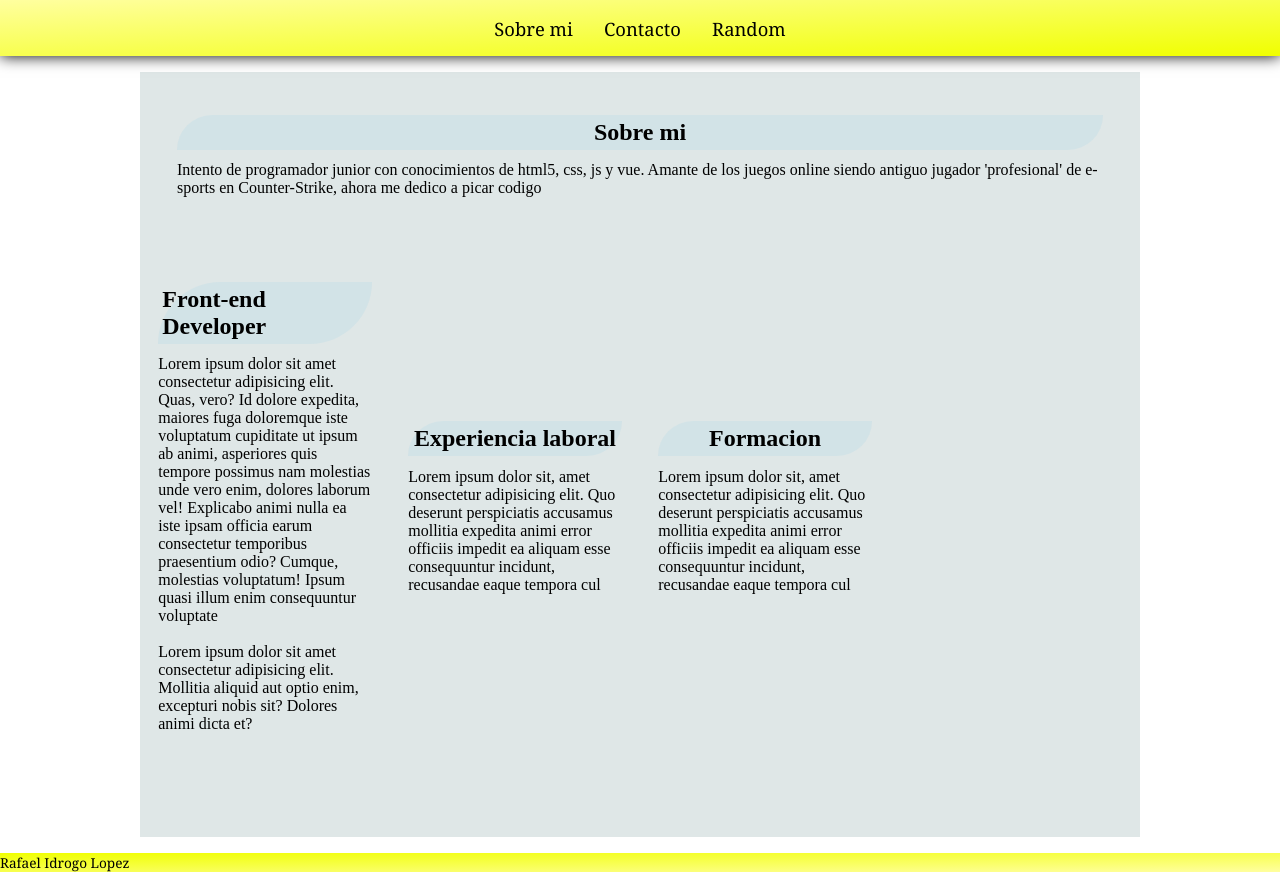
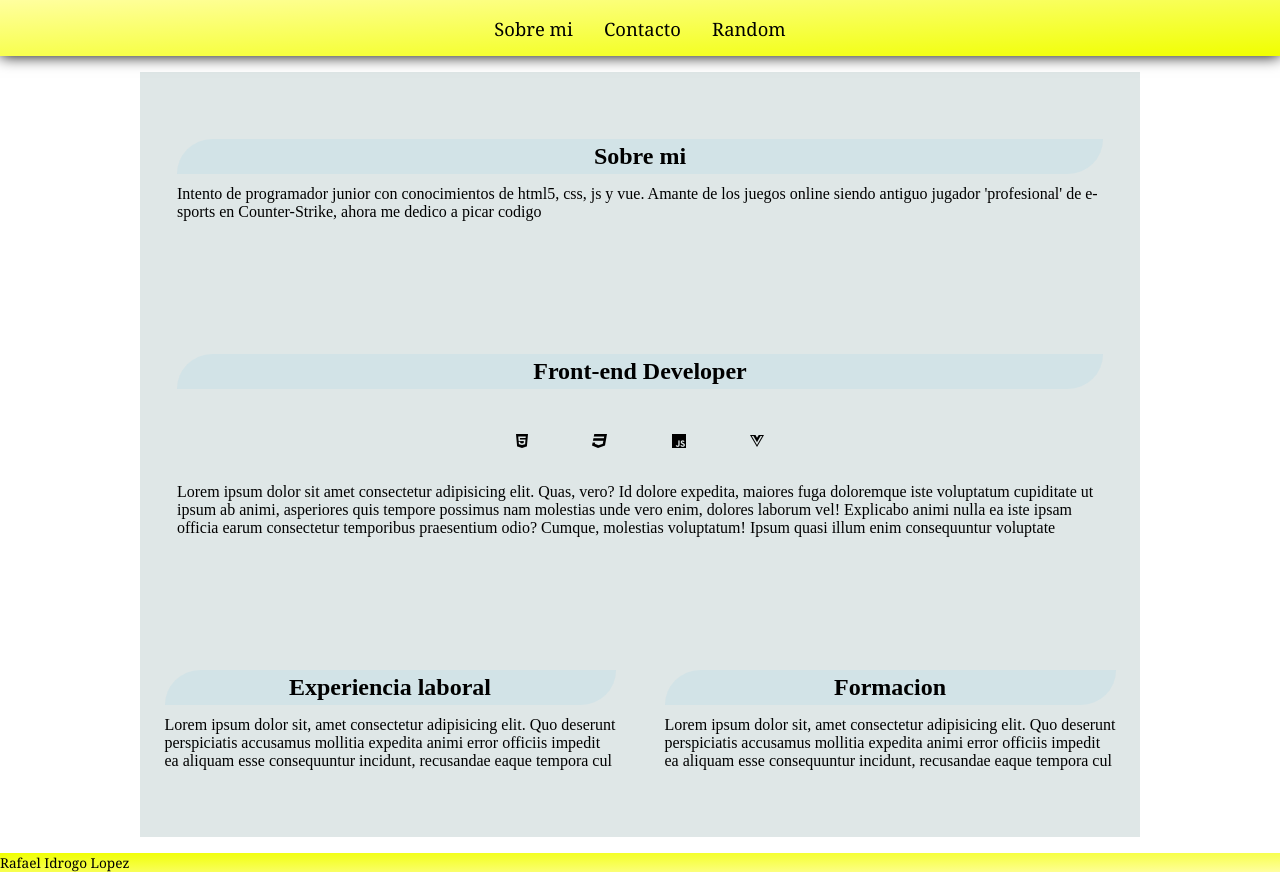
Before and after one commit to rafajlpz/cv-vue, a Vue app: page / in a window 1280 px wide. Built offline with nearby package versions, Linux system fonts and the light colour scheme.

Commit message:
Modificacion estructura CV
Retocado campos y stylos css

```diff
--- a/public/index.html
+++ b/public/index.html
@@ -5,6 +5,7 @@
     <meta http-equiv="X-UA-Compatible" content="IE=edge">
     <meta name="viewport" content="width=device-width,initial-scale=1.0">
     <link rel="icon" href="<%= BASE_URL %>favicon.ico">
+    <link rel="stylesheet" href="https://cdnjs.cloudflare.com/ajax/libs/font-awesome/6.1.1/css/all.min.css">
     <title><%= htmlWebpackPlugin.options.title %></title>
   </head>
   <body>
--- a/src/views/HomeView.vue
+++ b/src/views/HomeView.vue
@@ -12,25 +12,30 @@
       </div>
     </div>
 
-
-
-
-
     <div class="lenguajes">
       <div class="description-texto1">
         <h2>Front-end Developer</h2>
         <div class="experiencias">
-          <div class="adantia">
-            <p class="exp1">Lorem ipsum dolor sit amet consectetur adipisicing elit. Quas, vero? Id dolore expedita, maiores fuga doloremque iste voluptatum cupiditate ut ipsum ab animi, asperiores quis tempore possimus nam molestias unde vero enim, dolores laborum vel! Explicabo animi nulla ea iste ipsam officia earum consectetur temporibus praesentium odio? Cumque, molestias voluptatum! Ipsum quasi illum enim consequuntur voluptate </p>
-          </div><br>
-          <div class="cersia">
-            <p class="exp2">Lorem ipsum dolor sit amet consectetur adipisicing elit. Mollitia aliquid aut optio enim, excepturi nobis sit? Dolores animi dicta et?</p>
+          <div class="caja-iconos">
+            <li><i class="fa-brands fa-html5"></i></li>
+            <li><i class="fa-brands fa-css3"></i></li>
+            <li><i class="fa-brands fa-js"></i></li>
+            <li><i class="fa-brands fa-vuejs"></i></li>
           </div>
+          <p class="exp1">
+            Lorem ipsum dolor sit amet consectetur adipisicing elit. Quas, vero?
+            Id dolore expedita, maiores fuga doloremque iste voluptatum
+            cupiditate ut ipsum ab animi, asperiores quis tempore possimus nam
+            molestias unde vero enim, dolores laborum vel! Explicabo animi nulla
+            ea iste ipsam officia earum consectetur temporibus praesentium odio?
+            Cumque, molestias voluptatum! Ipsum quasi illum enim consequuntur
+            voluptate
+          </p>
+
+
         </div>
       </div>
     </div>
-
-
 
     <div class="laboral">
       <div class="description-texto2">
@@ -42,10 +47,6 @@
         </p>
       </div>
     </div>
-
-
-
-
 
     <div class="formacion">
       <div class="description-texto2">
@@ -68,12 +69,15 @@
   margin-right: auto;
 
   max-width: 62.5rem;
-  height: 100%;
+
   background-color: rgba(174, 194, 194, 0.4);
   display: grid;
-  grid-template-columns: repeat(4,1fr);
+  grid-template-columns: repeat(4, 1fr);
   grid-template-rows: repeat(3, auto);
-  grid-template-areas: "sobremi sobremi sobremi sobremi";
+  grid-template-areas:
+    "sobremi sobremi sobremi sobremi"
+    "lenguajes lenguajes lenguajes lenguajes"
+    "laboral laboral formacion formacion";
 }
 
 .sobremi {
@@ -90,17 +94,17 @@
   width: 8rem;
 }
 
-.laboral {
+.lenguajes {
   display: flex;
-
+  grid-area: lenguajes;
   margin: auto;
   width: 95%;
   padding: 0.75em;
 }
 
-.lenguajes {
+.laboral {
   display: flex;
-
+  grid-area: laboral;
   margin: auto;
   width: 95%;
   padding: 0.75em;
@@ -108,7 +112,7 @@
 
 .formacion {
   display: flex;
-
+  grid-area: formacion;
   margin: auto;
   width: 95%;
   padding: 0.75em;
@@ -125,12 +129,23 @@ h2 {
   border-end-end-radius: 10rem;
   background-color: rgba(173, 216, 230, 0.25);
 }
+ .caja-iconos{
+  list-style: none;
+  display: flex;
+ flex-direction: row;
+ justify-content: center;
+}
+li {
+ padding: 2rem;
 
-hr {
+
+}
+
+/* hr {
   color: aquamarine;
   margin-top: 0.7rem;
   margin-bottom: 0.7rem;
   margin-left: 2.1rem;
   margin-right: 2.1rem;
-}
+} */
 </style>
```
